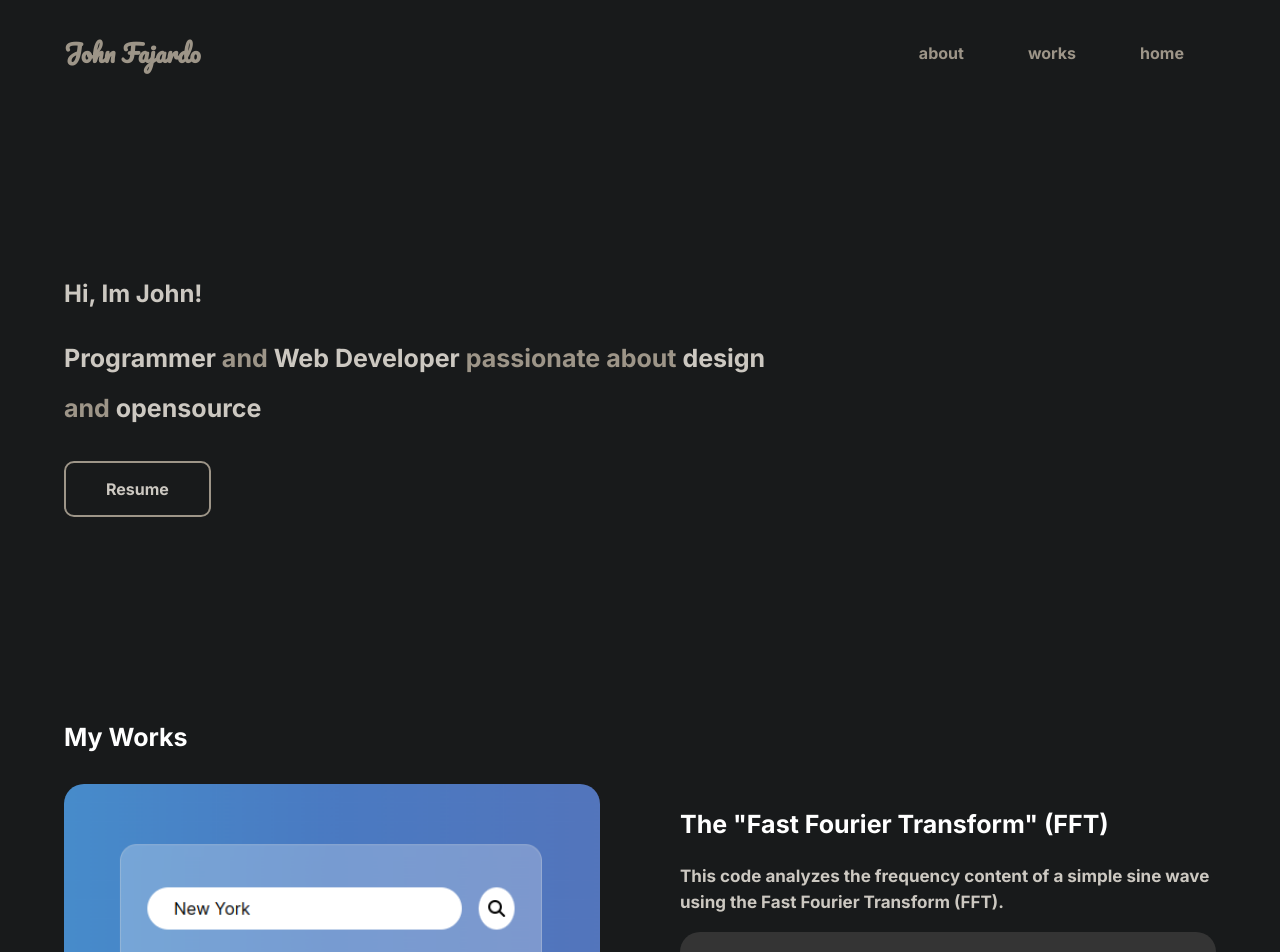
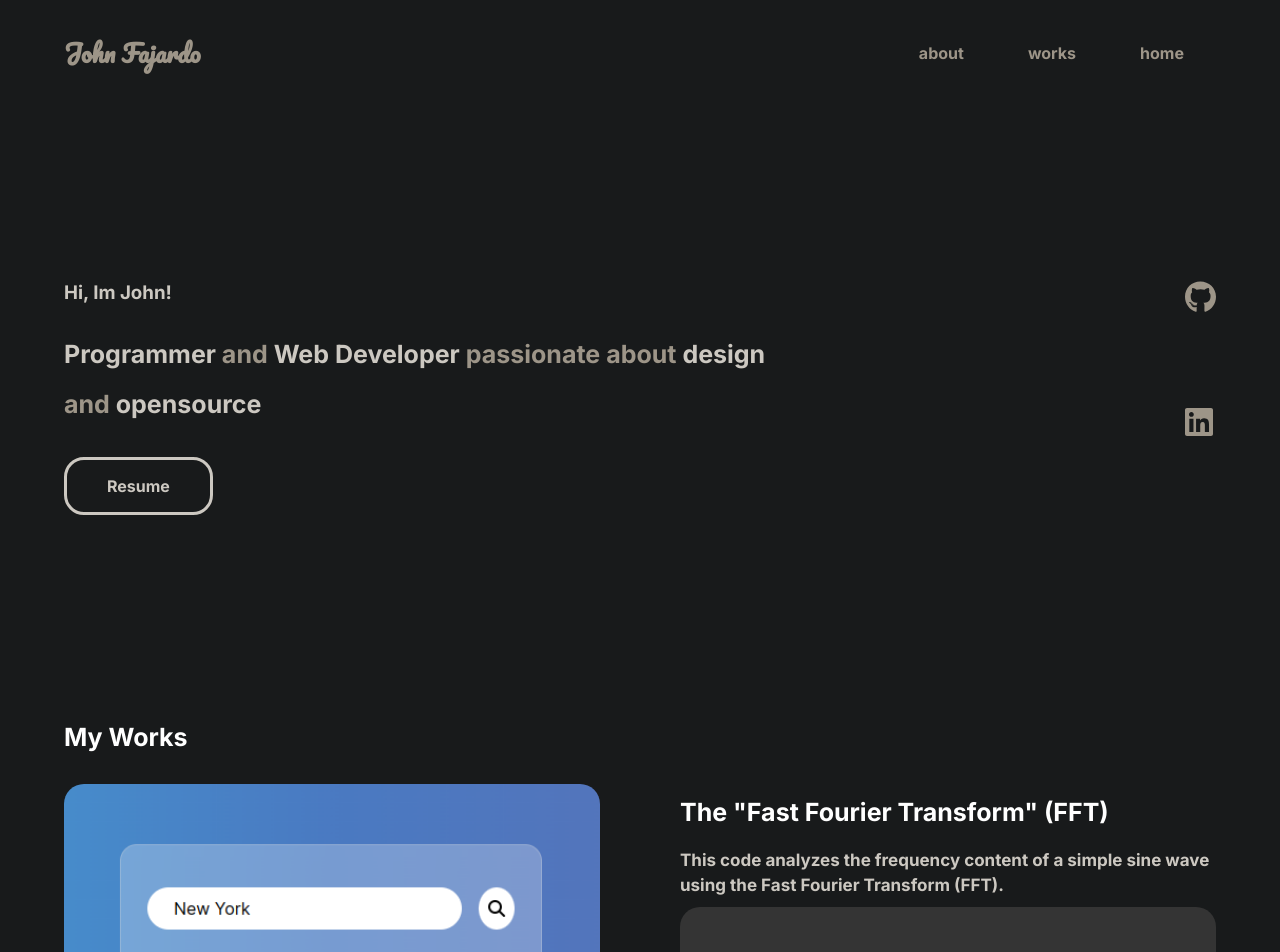
Before and after one commit to JohnFajardo-Dev/DevPortfolio, a React (Vite) app: page / in a window 1280 px wide. Shown: the top 952 px of the page. Built offline with nearby package versions, Linux system fonts and the light colour scheme.

Commit message:
styles update

```diff
--- a/src/App.css
+++ b/src/App.css
@@ -17,6 +17,8 @@
     padding:0;
     font-family: var(--default-font);
     font-weight: bold;
+    scroll-behavior: smooth;
+    transition: all 0.2s ease;
 }
 
 html{
@@ -44,7 +46,20 @@ main{
     height: 75vh;
     display: flex;
     align-items: center;
+}
 
+.start-home{
+    display: flex;
+    width: 100%;
+    justify-content: space-between;
+}
+
+.icons-side{
+    display: inline-grid;
+}
+
+.icon{
+    color: #fff;
 }
 
 .works{
--- a/src/App.jsx
+++ b/src/App.jsx
@@ -2,12 +2,15 @@ import "./App.css";
 import NavBar from "./components/NavBar/NavBar";
 import Button from "./components/Button/Button";
 import Cards from "./components/Cards/Cards";
+import { faGithub, faLinkedin } from "@fortawesome/free-brands-svg-icons";
+import { FontAwesomeIcon } from "@fortawesome/react-fontawesome";
 
 function App() {
   return (
     <>
       <NavBar />
       <main>
+        <section className="start-home">
           <article>
             <h1 className="focustxt">Hi, Im John!</h1>
             <h2 className="txthome">
@@ -16,8 +19,29 @@ function App() {
               <span className="focustxt">design</span>
               <br /> and <span className="focustxt">opensource</span>
             </h2>
-          <Button />
+            <Button title="Resume" />
           </article>
+          <aside className="icons-side">
+            <div>
+              <a
+                href="https://github.com/Fajardo-dev"
+                target="_blank"
+                rel="noreferrer"
+              >
+                <FontAwesomeIcon className="icon" icon={faGithub} size="2x" />
+              </a>
+            </div>
+            <div>
+              <a
+                href="https://www.linkedin.com/in/johnfajardo06/"
+                target="_blank"
+                rel="noreferrer"
+              >
+                <FontAwesomeIcon className="icon" icon={faLinkedin} size="2x" />
+              </a>
+            </div>
+          </aside>
+        </section>
       </main>
       <section className="works" id="works">
         <h2 className="title-works">My Works</h2>
@@ -30,16 +54,17 @@ function App() {
             downstyle="true"
           />{" "}
           <Cards
-            title='The "Fast Fourier Transform" (FFT)
-              '
+            title='The "Fast Fourier Transform" (FFT)'
             description="This code analyzes the frequency content of a simple sine wave using the Fast Fourier Transform (FFT)."
             image="src/assets/picture2.jpg"
+            link="https://github.com/Fajardo-dev/FFT"
           />{" "}
           <Cards
             title="Portfolio v1 John Fajardo"
             description="Version 1 of John Fajardo's portfolio, made with html, css and javascript"
             image="src/assets/picture3.jpg"
             downstyle="true"
+            link="https://github.com/Fajardo-dev/Portfolio"
           />{" "}
         </section>
       </section>
--- a/src/components/Button/Button.css
+++ b/src/components/Button/Button.css
@@ -1,12 +1,21 @@
 .button{
-    border-radius: 10px;
+    border-radius: 20px;
     width: auto;
     background-color: transparent;
-    border: 2px solid var(--nofocus-txt-color);
+    border: 3px solid var(--focus-txt-color);
     margin: 1rem 0;
+    cursor: pointer;
 }
 .button p{
     padding: 1rem 2.5rem;
     color: var(--focus-txt-color);
     font-size: 1rem;
 }
+
+.button:hover{
+    background-color: var(--focus-txt-color);
+}
+
+.button p:hover{
+    color: var(--main-bg-color);
+}
--- a/src/components/Button/Button.jsx
+++ b/src/components/Button/Button.jsx
@@ -1,10 +1,11 @@
 import "./Button.css";
 
-function Button() {
-  let title = "Resume";
+function Button({ title }) {
   return (
     <button className="button">
-      <p>{title}</p>
+      <a href="src/assets/files/John-Fajardo-CV.pdf">
+        <p>{title}</p>
+      </a>
     </button>
   );
 }
--- a/src/components/Cards/Cards.css
+++ b/src/components/Cards/Cards.css
@@ -6,11 +6,11 @@
 .title-card{
     color: var(--clean-txt-color);
     font-size: 25px;
-    padding: 1em 0;
+    padding: 0.5em 0;
 }
 
 .description-card{
-    padding: 0 0 1em 0;
+    padding: 0.5em 0;
     color: var(--focus-txt-color);
     line-height: 1.5;
     font-size: 17px;
@@ -27,9 +27,18 @@
     background-color: transparent;
     border: 3px solid var(--focus-txt-color);
     margin: 1em 0;
+    cursor:pointer;
 }
 .button-card p{
     padding: 1rem 2.5rem;
     color: var(--focus-txt-color);
     font-size: 1rem;
 }
+
+.button-card:hover{
+    background-color: var(--focus-txt-color);
+}
+
+.button-card p:hover{
+    color: var(--main-bg-color);
+}
--- a/src/components/Cards/Cards.jsx
+++ b/src/components/Cards/Cards.jsx
@@ -8,7 +8,12 @@ function Cards({ title, description, image, downstyle, link }) {
           <img src={image} alt="" className="img-card" />
           <h2 className="title-card">{title}</h2>
           <p className="description-card">{description}</p>
-          <button className="button-card">
+          <button
+            className="button-card"
+            onClick={() => {
+              window.open(link, "_blank");
+            }}
+          >
             <p>View project</p>
           </button>
         </div>
@@ -17,7 +22,12 @@ function Cards({ title, description, image, downstyle, link }) {
           <h2 className="title-card">{title}</h2>
           <p className="description-card">{description}</p>
           <img src={image} alt="" className="img-card" />
-          <button className="button-card">
+          <button
+            className="button-card"
+            onClick={() => {
+              window.open(link, "_blank");
+            }}
+          >
             <p>View project</p>
           </button>
         </div>
--- a/src/components/NavBar/NavBar.css
+++ b/src/components/NavBar/NavBar.css
@@ -11,6 +11,11 @@
     padding: 2rem 0;
 }
 
+.name:hover{
+    color: var(--clean-txt-color);
+    transition: all 0.2s ease;
+}
+
 .menu{
     display: flex;
 }
@@ -19,3 +24,8 @@
     display: flex;
     align-items: center;
 }
+
+.menu li a:hover{
+    color: var(--clean-txt-color);
+    transition: all 0.2s ease;
+}
```
Also changed, not shown: 1 other file (tests, documents, lock files or other folders). Lines whose indentation alone changed are shown as unchanged.
